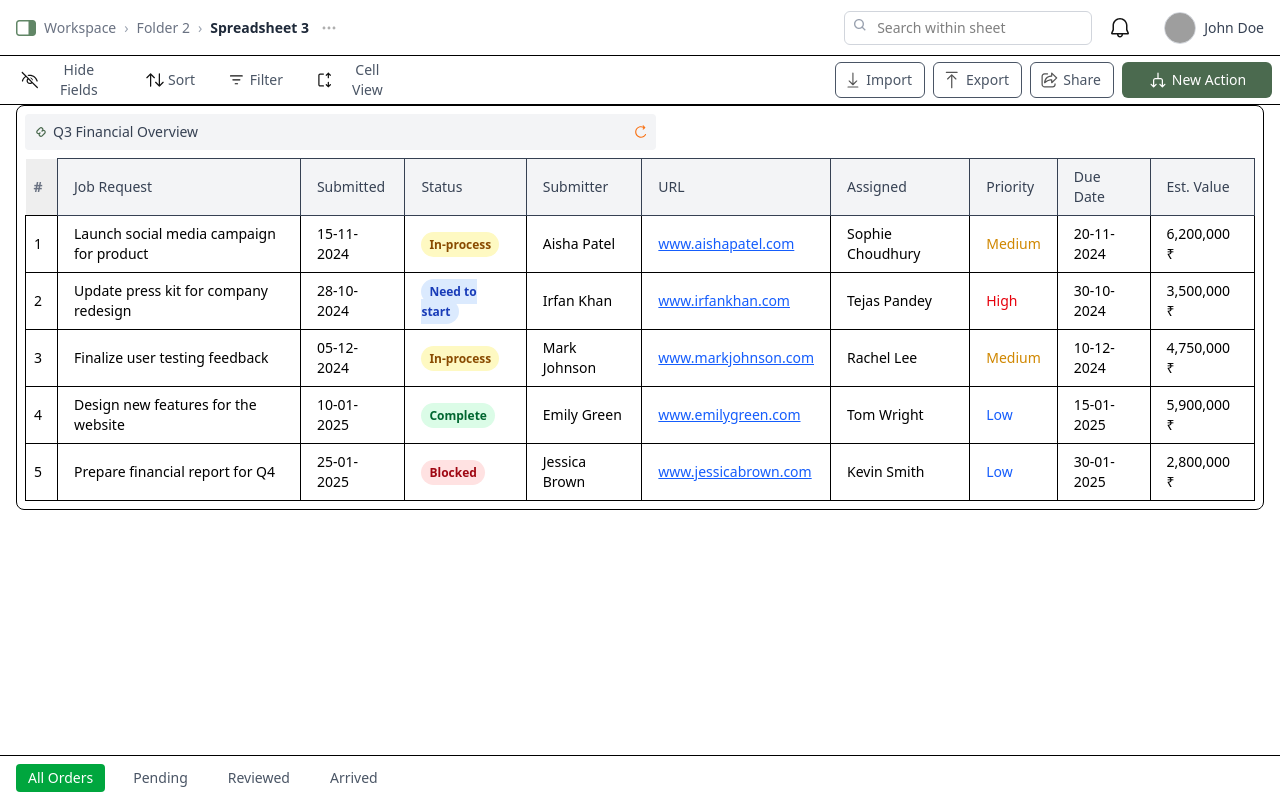
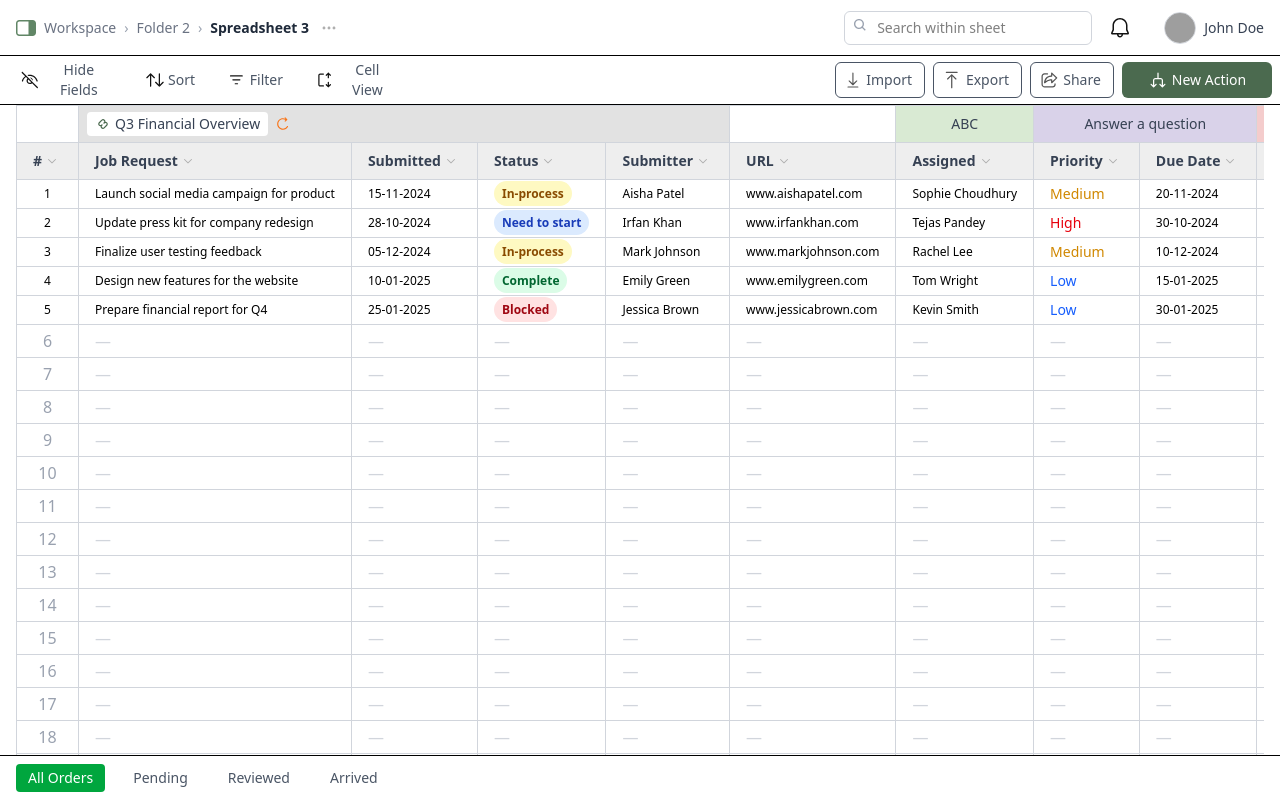
Before and after one commit to Anushkaa-80/React-Assignment-main, a React (Vite) app in the folder Spreadsheet-Assignment/: page / in a window 1280 px wide. Built offline with nearby package versions, Linux system fonts and the light colour scheme; grey boxes are pictures that could not be loaded.

Commit message:
fixed the spreadsheets and table headers

```diff
--- a/Spreadsheet-Assignment/src/App.tsx
+++ b/Spreadsheet-Assignment/src/App.tsx
@@ -2,6 +2,7 @@ import ToolBar from "./components/layout/ToolBar";
 import TopBar from "./components/layout/TopBar";
 import SpreadsheetTable from "./components/table/SpreadsheetTable";
 import BottomTabs from "./components/layout/BottomTabs";
+import "./App.css"
 
 function App() {
   return (
--- a/Spreadsheet-Assignment/src/components/table/SpreadsheetTable.tsx
+++ b/Spreadsheet-Assignment/src/components/table/SpreadsheetTable.tsx
@@ -2,70 +2,124 @@ import { tableData } from "../../data/tableData";
 import StatusBadge from "./StatusBadge";
 import PriorityBadge from "./PriorityBadge";
 
-// Filler Cell Component
-function FillerCell() {
+export default function SpreadsheetTable() {
+  const TOTAL_ROWS = 25;
+
   return (
-    <div className="flex items-center justify-between w-[631px] h-[36px] gap-2 p-2 bg-gray-100 rounded mb-2">
-      {/* Left: Icon and Title */}
-      <div className=" flex items-center gap-1 text-sm text-gray-700 ">
-        {/* Link Icon */}
-        <svg width="16" height="16" viewBox="0 0 16 16" fill="none" xmlns="http://www.w3.org/2000/svg">
-          <path d="M6.66667 9.33333C6.31333 9.68 6.16 10.0933 6.16 10.58C6.16 11.0667 6.31333 11.4733 6.66667 11.8C7.02 12.1467 7.44 12.32 7.92667 12.32C8.41333 12.32 8.82 12.1467 9.14667 11.8L11.6867 9.26C12.02 8.92667 12.1867 8.52 12.1867 8.04C12.1867 7.56 12.02 7.15333 11.6867 6.82C11.3533 6.48667 10.9467 6.32 10.4667 6.32C9.98667 6.32 9.58 6.48667 9.24667 6.82L8.94 7.12667" stroke="#4B6A4F" strokeWidth="1.2" strokeLinecap="round" strokeLinejoin="round" />
-          <path d="M9.33333 6.66667C9.68667 6.32 9.84 5.90667 9.84 5.42C9.84 4.93333 9.68667 4.52667 9.33333 4.2C8.98 3.85333 8.56 3.68 8.07333 3.68C7.58667 3.68 7.18 3.85333 6.85333 4.2L4.31333 6.74C3.98 7.07333 3.81333 7.48 3.81333 7.96C3.81333 8.44 3.98 8.84667 4.31333 9.18C4.64667 9.51333 5.05333 9.68 5.53333 9.68C6.01333 9.68 6.42 9.51333 6.75333 9.18L7.06 8.87333" stroke="#4B6A4F" strokeWidth="1.2" strokeLinecap="round" strokeLinejoin="round" />
-        </svg>
+    <div className="overflow-x-auto w-full">
+      <table className="min-w-max border-collapse w-full border border-gray-300 [&_td]:border [&_td]:border-gray-300 [&_th]:border [&_th]:border-gray-300">
+        <thead className="text-sm">
+          {/* Group Header Row */}
+          <tr>
+            <th className="bg-white w-[32px]"></th>
 
-        <span >Q3 Financial Overview</span>
-      </div>
+            <th colSpan={4} className="bg-[#E2E2E2] text-left text-gray-700 font-medium">
+              <div className="flex items-center gap-2 px-2 py-1">
+                <button className="flex items-center gap-1 bg-white px-2 py-[2px] rounded text-sm">
+                  <svg width="16" height="16" fill="none" viewBox="0 0 16 16">
+                    <path
+                      d="M6.66667 9.33333C6.31333 9.68 6.16 10.0933 6.16 10.58C6.16 11.0667 6.31333 11.4733 6.66667 11.8C7.02 12.1467 7.44 12.32 7.92667 12.32C8.41333 12.32 8.82 12.1467 9.14667 11.8L11.6867 9.26C12.02 8.92667 12.1867 8.52 12.1867 8.04C12.1867 7.56 12.02 7.15333 11.6867 6.82C11.3533 6.48667 10.9467 6.32 10.4667 6.32C9.98667 6.32 9.58 6.48667 9.24667 6.82L8.94 7.12667"
+                      stroke="#4B6A4F"
+                      strokeWidth="1.2"
+                      strokeLinecap="round"
+                      strokeLinejoin="round"
+                    />
+                    <path
+                      d="M9.33333 6.66667C9.68667 6.32 9.84 5.90667 9.84 5.42C9.84 4.93333 9.68667 4.52667 9.33333 4.2C8.98 3.85333 8.56 3.68 8.07333 3.68C7.58667 3.68 7.18 3.85333 6.85333 4.2L4.31333 6.74C3.98 7.07333 3.81333 7.48 3.81333 7.96C3.81333 8.44 3.98 8.84667 4.31333 9.18C4.64667 9.51333 5.05333 9.68 5.53333 9.68C6.01333 9.68 6.42 9.51333 6.75333 9.18L7.06 8.87333"
+                      stroke="#4B6A4F"
+                      strokeWidth="1.2"
+                      strokeLinecap="round"
+                      strokeLinejoin="round"
+                    />
+                  </svg>
+                  <span>Q3 Financial Overview</span>
+                </button>
 
-      {/* Right: Refresh Icon */}
-      <div className="text-orange-500 cursor-pointer">
-        <svg width="14" height="14" viewBox="0 0 14 14" fill="none" xmlns="http://www.w3.org/2000/svg">
-          <path d="M7.00004 1.16666C3.78004 1.16666 1.16671 3.78 1.16671 7C1.16671 10.22 3.78004 12.8333 7.00004 12.8333C9.11671 12.8333 10.9867 11.6067 12.0067 9.75333C12.1467 9.5 12.0467 9.18 11.7934 9.04C11.5401 8.9 11.2201 9 11.0801 9.25333C10.2934 10.7 8.72671 11.6667 7.00004 11.6667C4.42004 11.6667 2.33337 9.58 2.33337 7C2.33337 4.42 4.42004 2.33333 7.00004 2.33333C7.91337 2.33333 8.77337 2.60666 9.48671 3.10666L8.75004 3.84333C8.54004 4.05333 8.54004 4.40666 8.75004 4.61666C8.96004 4.82666 9.31337 4.82666 9.52337 4.61666L11.2234 2.91666C11.4334 2.70666 11.4334 2.35333 11.2234 2.14333L9.52337 0.443326C9.31337 0.233326 8.96004 0.233326 8.75004 0.443326C8.54004 0.653326 8.54004 1.00666 8.75004 1.21666L9.65004 2.11666C8.74004 1.50333 7.71671 1.16666 7.00004 1.16666Z" fill="#F97316" />
-        </svg>
-      </div>
-    </div>
-  );
-}
-export default function SpreadsheetTable() {
-  return (
-    <div className="overflow-x-auto w-full border rounded-lg p-2">
-
-      {/* Filler Cell Above Table */}
-      <FillerCell />
-
-      <table className="min-w-full text-sm border-collapse mt-2">
-        <thead className="bg-gray-100 text-gray-700">
-          <tr>
-             {/* Serial No Header */}
-            <th className="w-[32px] h-[36px] gap-[4px] px-[8px] pr-[4px] bg-[#EEEEEE] text-left">
-              <span className="text-gray-500">#</span>
+                <svg width="14" height="14" fill="none" viewBox="0 0 14 14" className="text-orange-500 cursor-pointer">
+                  <path
+                    d="M7 1.17C3.78 1.17 1.17 3.78 1.17 7s2.61 5.83 5.83 5.83c2.12 0 3.99-1.23 5.01-3.08.14-.25.04-.57-.22-.71-.25-.14-.57-.04-.71.22A4.84 4.84 0 017 11.67c-2.58 0-4.67-2.09-4.67-4.67S4.42 2.33 7 2.33c.91 0 1.77.27 2.49.77l-.74.74c-.21.21-.21.55 0 .76.21.21.55.21.76 0l1.7-1.7c.21-.21.21-.55 0-.76L9.51.44a.54.54 0 00-.76 0c-.21.21-.21.55 0 .76L9.65 2.12c-.91-.61-1.93-.95-2.65-.95z"
+                    fill="#F97316"
+                  />
+                </svg>
+              </div>
             </th>
 
-            {["Job Request", "Submitted", "Status", "Submitter", "URL", "Assigned", "Priority", "Due Date", "Est. Value"].map((col, i) => (
-              <th key={i} className="border px-4 py-2 font-medium text-left">{col}</th>
+            <th colSpan={1}>
+              <div className="w-[124px] h-[36px] px-2 py-2"></div>
+            </th>
+
+            <th colSpan={1} className="bg-[#D9EAD3] text-center px-4 py-2 text-gray-700 font-medium">ABC</th>
+            <th colSpan={2} className="bg-[#D9D2E9] text-center px-4 py-2 text-gray-700 font-medium">Answer a question</th>
+            <th colSpan={1} className="bg-[#F4CCCC] text-center px-4 py-2 text-gray-700 font-medium">Extract</th>
+            <th className="w-[40px] px-2 text-center cursor-pointer">
+              <div className="flex justify-center items-center bg-white rounded hover:bg-gray-100 transition-colors">
+                <svg width="20" height="20" viewBox="0 0 20 20" fill="none">
+                  <path d="M10 4V10M10 10V16M10 10H16M10 10H4" stroke="#04071E" strokeWidth="1.5" strokeLinecap="round" strokeLinejoin="round" />
+                </svg>
+              </div>
+            </th>
+          </tr>
+
+          {/* Column Header Row */}
+          <tr className="bg-[#EEEEEE]">
+            {[
+              "#",
+
+
+              "Job Request", "Submitted", "Status", "Submitter",
+              "URL", "Assigned", "Priority", "Due Date", "Est. Value", ""
+            ].map((col, index) => (
+              <th key={index} className={`px-4 py-2 text-left text-gray-700 ${col === "#" ? "w-[32px] text-center text-gray-500" : ""}`}>
+                <div className="flex items-center">
+                  {col}
+                  <svg width="20" height="20" viewBox="0 0 20 20" fill="none" xmlns="http://www.w3.org/2000/svg">
+<path d="M6.14645 8.14645C6.34171 7.95118 6.65829 7.95118 6.85355 8.14645L10 11.2929L13.1464 8.14645C13.3417 7.95118 13.6583 7.95118 13.8536 8.14645C14.0488 8.34171 14.0488 8.65829 13.8536 8.85355L10.3536 12.3536C10.1583 12.5488 9.84171 12.5488 9.64645 12.3536L6.14645 8.85355C5.95118 8.65829 5.95118 8.34171 6.14645 8.14645Z" fill="#AFAFAF"/>
+</svg>
+
+                </div>
+              </th>
             ))}
           </tr>
         </thead>
+
         <tbody>
-          {tableData.map((row, index) => (
-            <tr key={index} className="hover:bg-gray-50 transition-colors">
-                              <td className="w-[32px] h-[36px] gap-[4px] px-[8px] pr-[4px] border">{index + 1}</td>
+          {/* Actual filled data rows */}
+          {tableData.map((row, idx) => (
+  <tr
+    key={idx}
+    className="hover:bg-gray-50 text-[12px] leading-[16px] font-normal tracking-normal"
+  >
+    <td className="text-center px-2 py-1">{idx + 1}</td>
+    <td className="px-4 py-1">{row.job}</td>
+    <td className="px-4 py-1">{row.date}</td>
+    <td className="px-4 py-1">
+      <StatusBadge status={row.status} />
+    </td>
+    <td className="px-4 py-1">{row.submitter}</td>
+    <td className="px-4 py-1">{row.url}</td>
+    <td className="px-4 py-1">{row.assigned}</td>
+    <td className="px-4 py-1">
+      <PriorityBadge priority={row.priority} />
+    </td>
+    <td className="px-4 py-1">{row.due}</td>
+    <td className="px-4 py-1">{row.value}</td>
+    <td className="px-4 py-1"></td>
+  </tr>
+))}
 
-              <td className="border px-4 py-2">{row.job}</td>
-              <td className="border px-4 py-2">{row.date}</td>
-              <td className="border px-4 py-2"><StatusBadge status={row.status} /></td>
-              <td className="border px-4 py-2">{row.submitter}</td>
-              <td className="border px-4 py-2">
-                <a href={row.url} target="_blank" rel="noopener noreferrer" className="text-blue-600 underline hover:text-blue-800">
-                  {row.url}
-                </a>
-              </td>
-              <td className="border px-4 py-2">{row.assigned}</td>
-              <td className="border px-4 py-2"><PriorityBadge priority={row.priority} /></td>
-              <td className="border px-4 py-2">{row.due}</td>
-              <td className="border px-4 py-2">{row.value}</td>
-            </tr>
-          ))}
+
+          {/* Empty rows */}
+          {Array.from({ length: TOTAL_ROWS - tableData.length }).map((_, i) => {
+            const sno = tableData.length + i + 1;
+            return (
+              <tr key={`empty-${sno}`} className="hover:bg-gray-50">
+                <td className="text-center px-2 py-1 text-gray-400">{sno}</td>
+                {Array.from({ length: 10 }).map((_, cellIdx) => (
+                  <td key={cellIdx} className="px-4 py-1 text-gray-300">—</td>
+                ))}
+              </tr>
+            );
+          })}
         </tbody>
       </table>
     </div>
--- a/Spreadsheet-Assignment/src/index.css
+++ b/Spreadsheet-Assignment/src/index.css
@@ -1 +1,6 @@
 @import "tailwindcss";
+
+body {
+  margin: 0;
+  padding: 0;
+}
```
Also changed, not shown: Spreadsheet-Assignment/src/App.css (+12 -0 lines).
